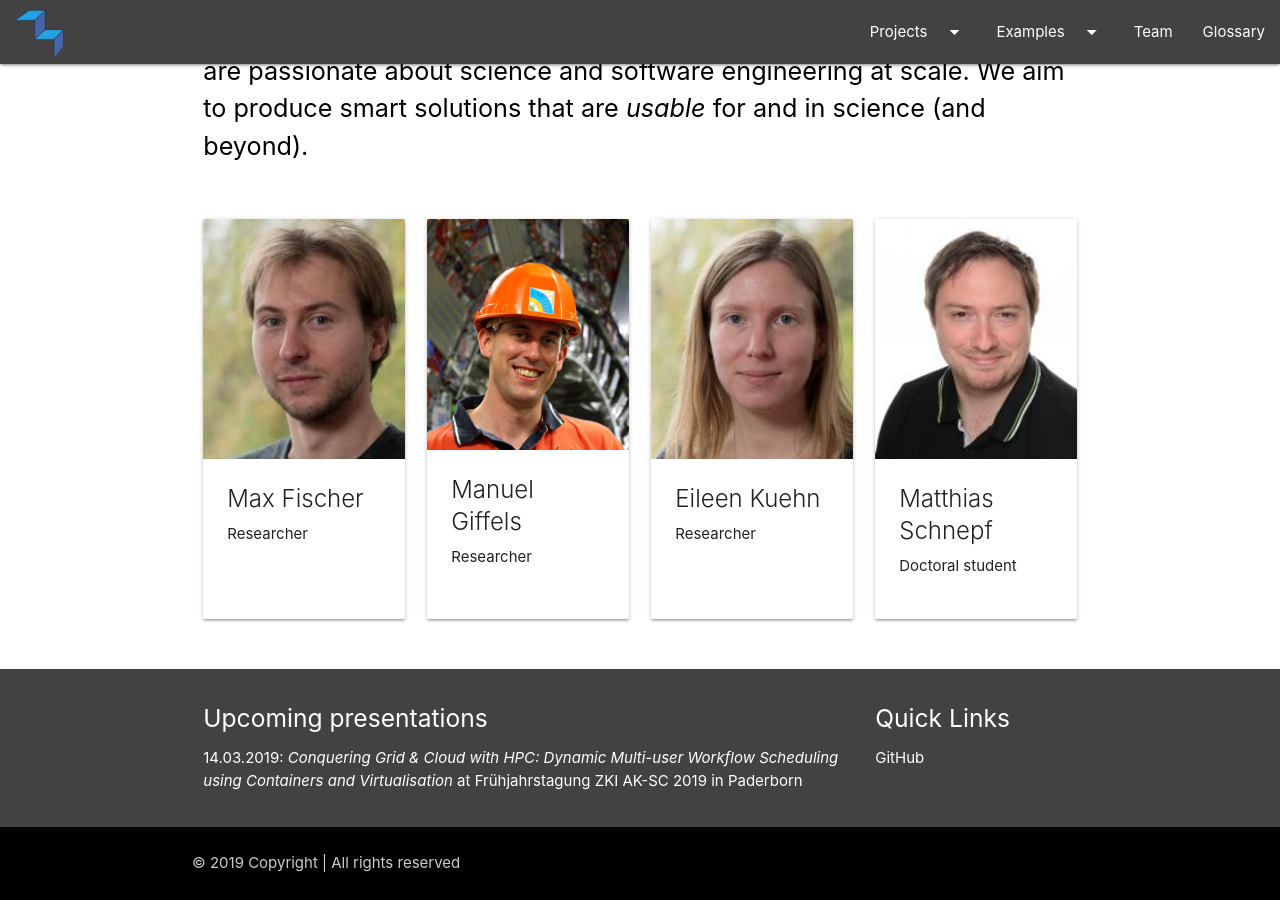
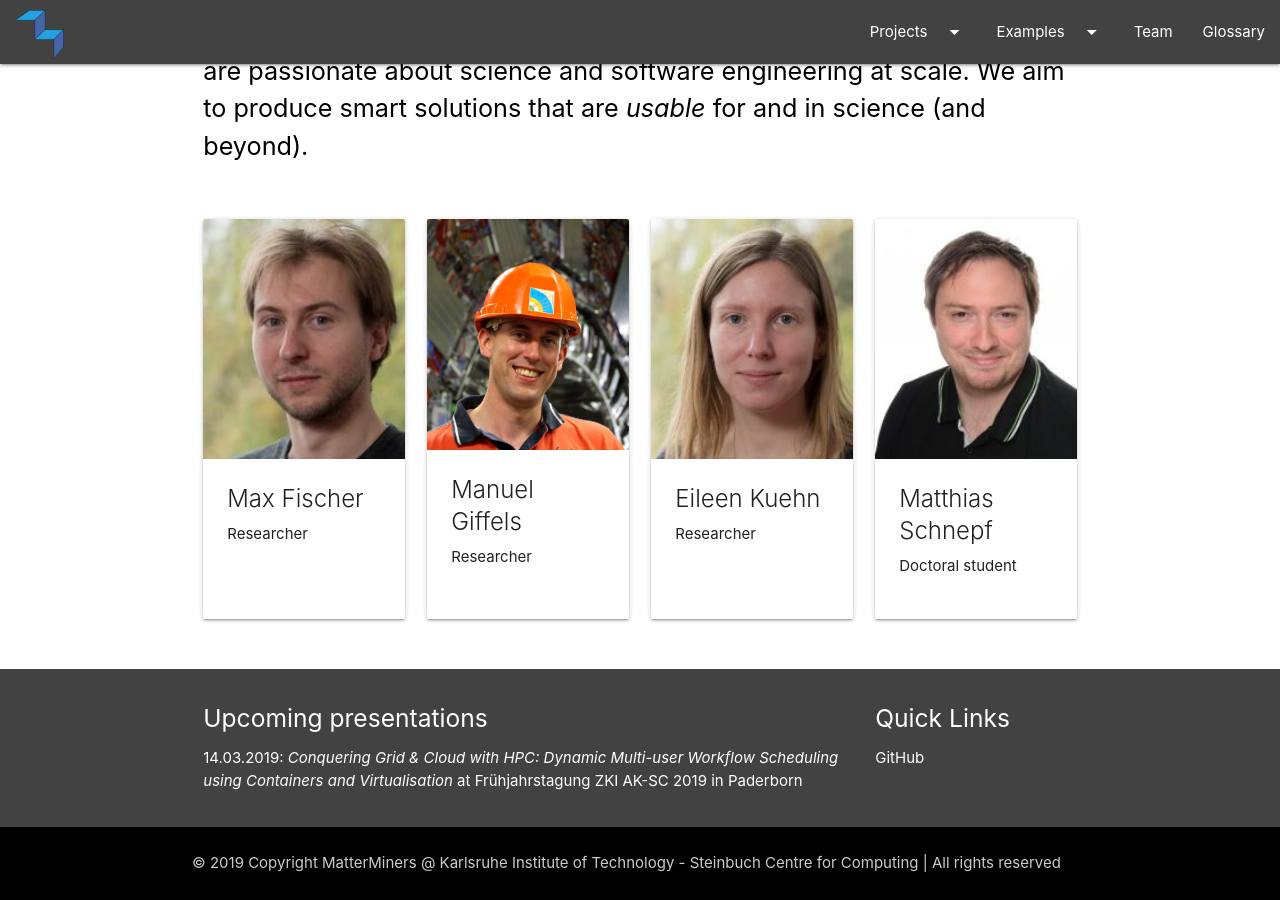
Before and after one commit to MatterMiners/matterminers.github.io, a Jekyll site: the page built from index.md, in a window 1280 px wide and 900 px high, scrolled down 4071 px. Built offline with Jekyll 4.4.1, drawn with Linux system fonts in a browser that asks for light colours; nearby versions of some CDN libraries.

Commit message:
adapted copyright

```diff
--- a/_config.yml
+++ b/_config.yml
@@ -14,6 +14,7 @@
 # You can create any custom variable you would like, and they will be accessible
 # in the templates via {{ site.myvariable }}.
 title: MatterMiners
+name: MatterMiners @ Karlsruhe Institute of Technology - Steinbuch Centre for Computing
 description: >- # this means to ignore newlines until "baseurl:"
   Deployment and simulation framework for dynamic
   allocation and integration of opportunistic resources
```
